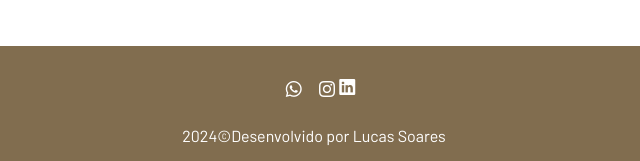
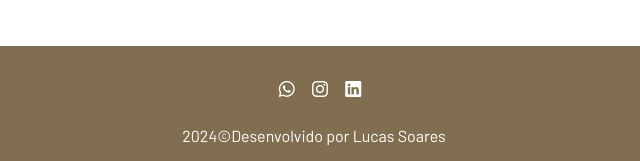
Before and after one commit to lucas17071996/cafeteria, a plain HTML site: page index.html in a window 1280 px wide. Shown: the part 4754-4915 px from the top of the page, 326-966 px from the left. Drawn offline with nearby package versions, Linux system fonts and the light colour scheme.

Commit message:
atualização das redes sociais do footer

```diff
--- a/index.html
+++ b/index.html
@@ -472,7 +472,7 @@
    <div class="icons">
     <a href="https://api.whatsapp.com/send?phone=5511981077083&text=Ol%C3%A1%20em%20que%20posso%20ajudar" target="_blank"><i class="bi bi-whatsapp btn"></i></a>
     <a href="https://www.instagram.com/lucass17071996?igsh=OTl0bDZ2dTAxMGdm" target="_blank"><i class="bi bi-instagram btn"></i></a>
-    <a href="https://www.linkedin.com/in/lucas-santos-soares/" target="_blank"><i class="bi bi-linkedin"></i></a>
+    <a href="https://www.linkedin.com/in/lucas-santos-soares/" target="_blank"><i class="bi bi-linkedin btn"></i></a>
    </div>
     <div class="p-3">
       2024&copy;Desenvolvido por Lucas Soares
```
